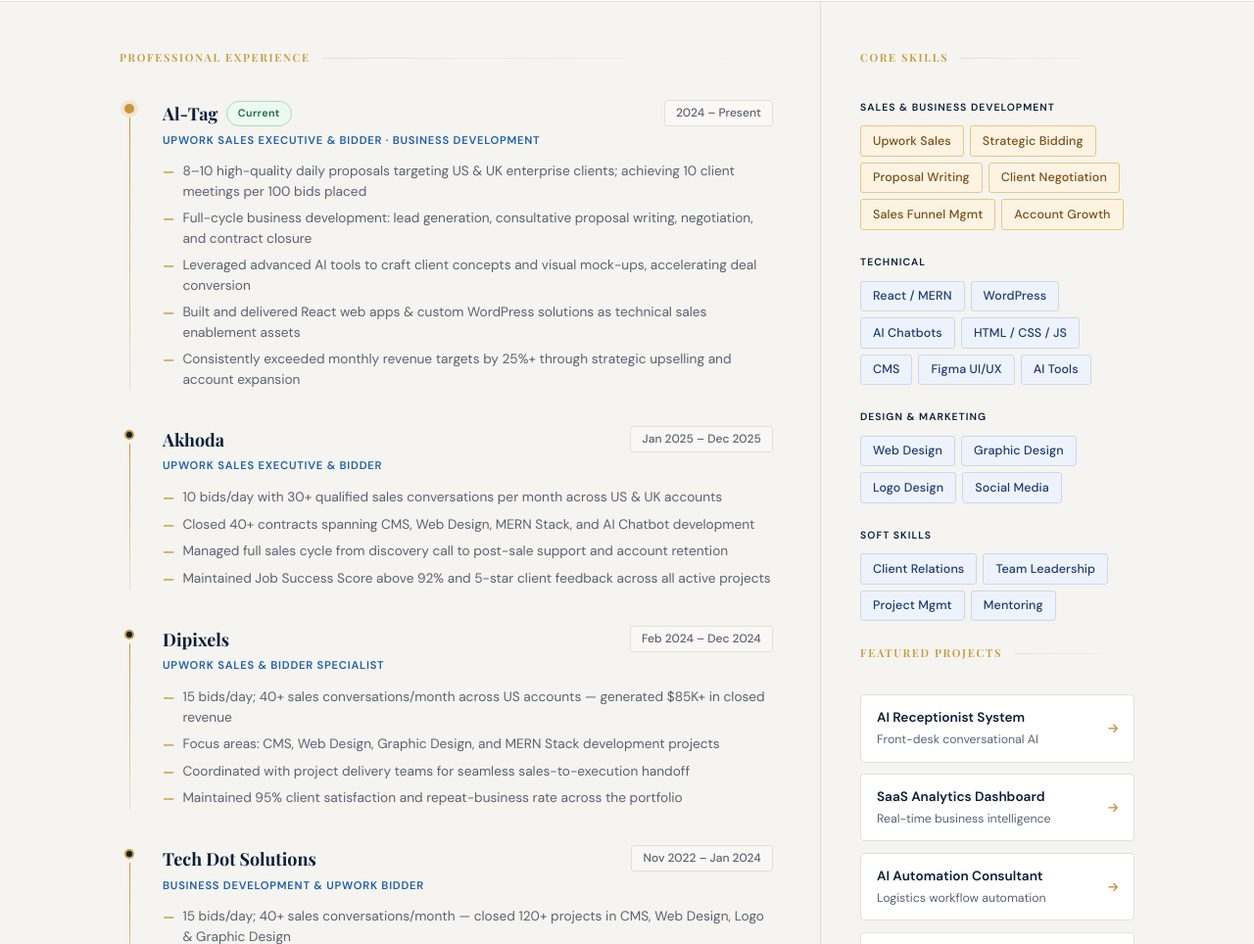
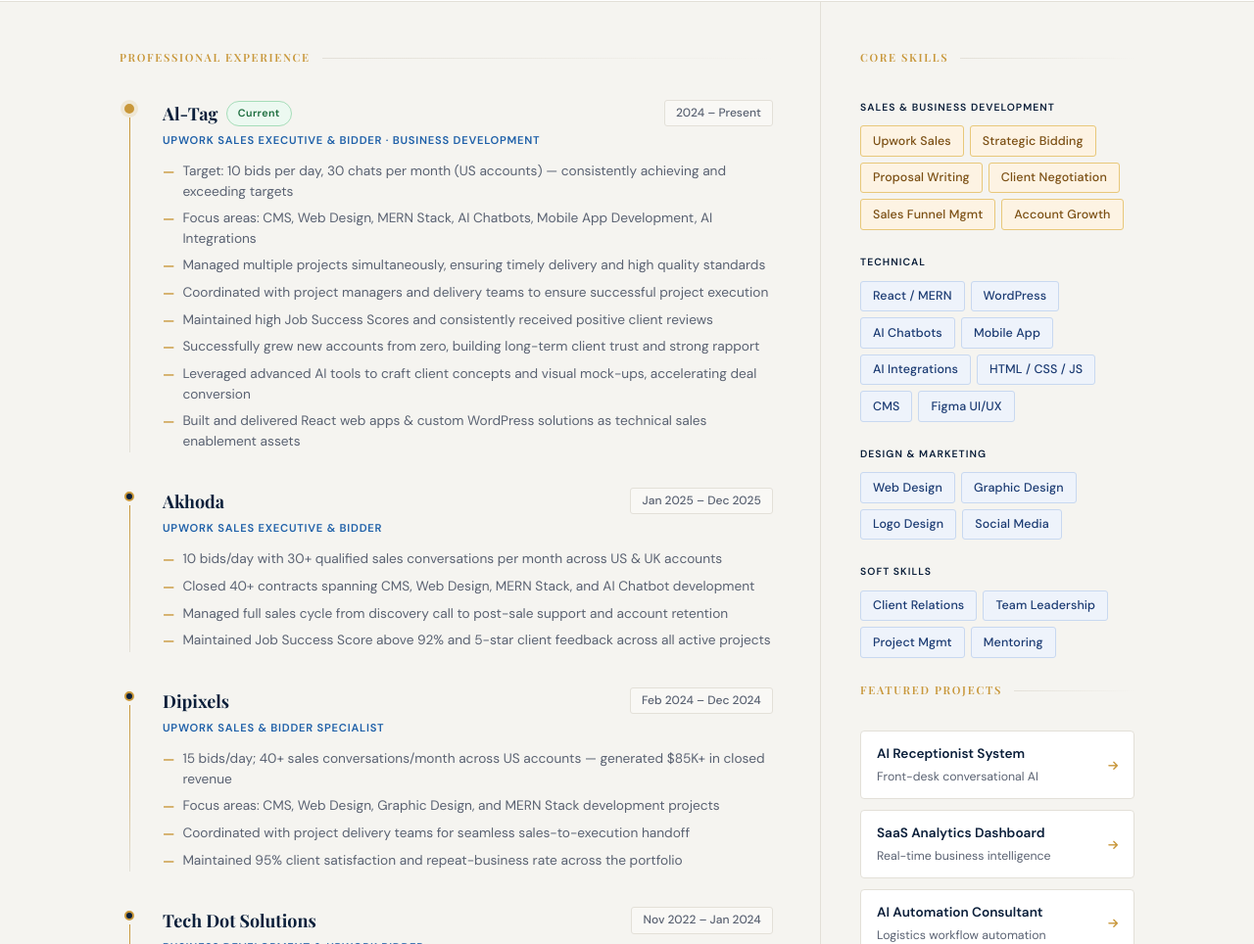
Before and after one commit to Asim586433/Muhammad-Asim-Younus-Upwork-Sales-Executive-Business-Development, a plain HTML site: page index.html in a window 1280 px wide. Shown: the part 751-1715 px from the top of the page at 98% size. Drawn offline with nearby package versions, Linux system fonts and the light colour scheme.

Commit message:
Update index.html

```diff
--- a/index.html
+++ b/index.html
@@ -442,11 +442,14 @@
             </div>
             <div class="exp-role">Upwork Sales Executive &amp; Bidder · Business Development</div>
             <ul class="exp-items">
-              <li>8–10 high-quality daily proposals targeting US &amp; UK enterprise clients; achieving 10 client meetings per 100 bids placed</li>
-              <li>Full-cycle business development: lead generation, consultative proposal writing, negotiation, and contract closure</li>
+              <li>Target: 10 bids per day, 30 chats per month (US accounts) — consistently achieving and exceeding targets</li>
+              <li>Focus areas: CMS, Web Design, MERN Stack, AI Chatbots, Mobile App Development, AI Integrations</li>
+              <li>Managed multiple projects simultaneously, ensuring timely delivery and high quality standards</li>
+              <li>Coordinated with project managers and delivery teams to ensure successful project execution</li>
+              <li>Maintained high Job Success Scores and consistently received positive client reviews</li>
+              <li>Successfully grew new accounts from zero, building long-term client trust and strong rapport</li>
               <li>Leveraged advanced AI tools to craft client concepts and visual mock-ups, accelerating deal conversion</li>
               <li>Built and delivered React web apps &amp; custom WordPress solutions as technical sales enablement assets</li>
-              <li>Consistently exceeded monthly revenue targets by 25%+ through strategic upselling and account expansion</li>
             </ul>
           </div>
         </div>
@@ -577,10 +580,11 @@
           <span class="stag">React / MERN</span>
           <span class="stag">WordPress</span>
           <span class="stag">AI Chatbots</span>
+          <span class="stag">Mobile App</span>
+          <span class="stag">AI Integrations</span>
           <span class="stag">HTML / CSS / JS</span>
           <span class="stag">CMS</span>
           <span class="stag">Figma UI/UX</span>
-          <span class="stag">AI Tools</span>
         </div>
       </div>
 
```
